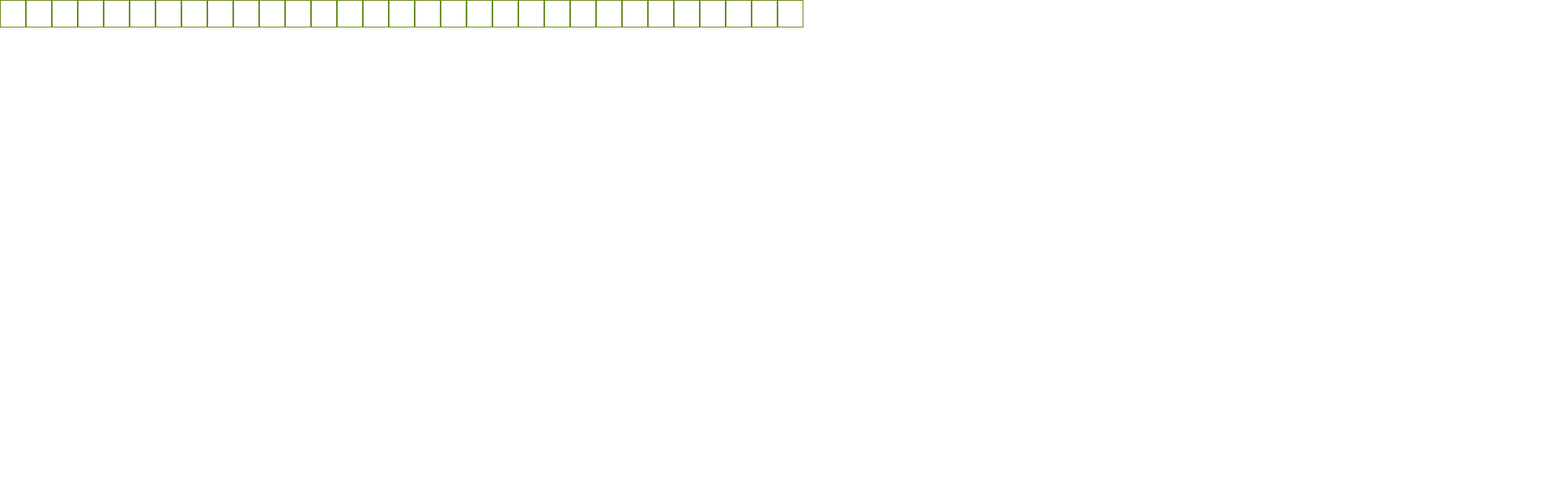
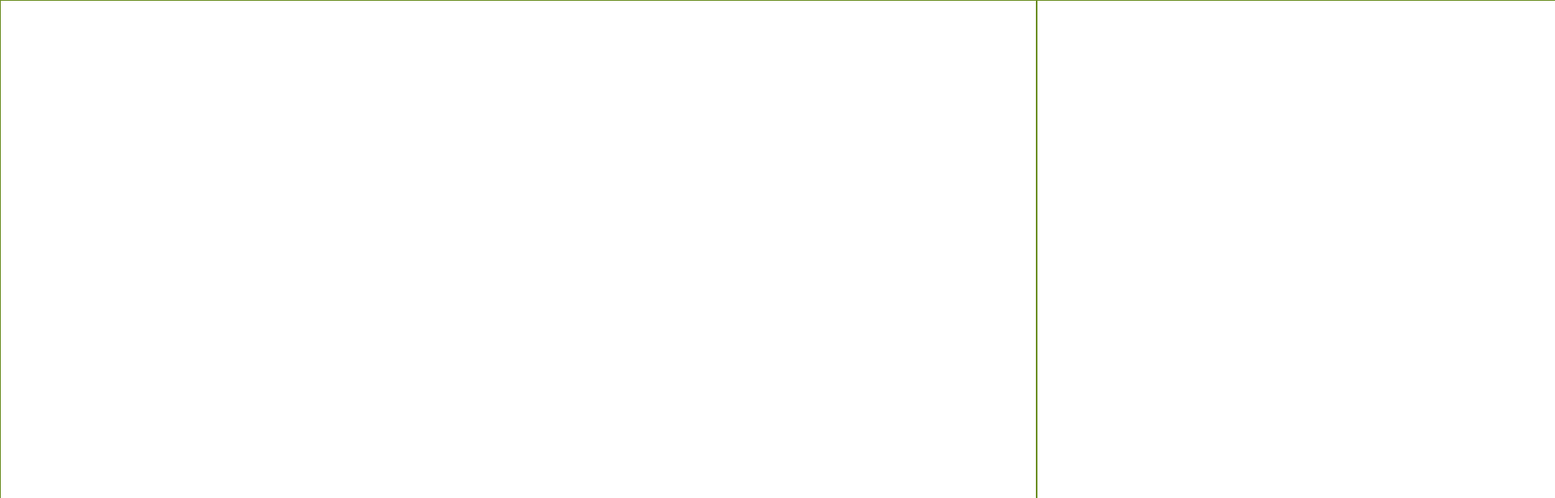
Before and after one commit to cwilliams0926/etch-a-sketch, a plain HTML site: page index.html in a window 1280 px wide. Shown: the top 616 px of the page at 81% size, 1920 px wide, since content can reach past the window. Drawn offline with Linux system fonts and the light colour scheme.

Commit message:
Add outer container to center grid

```diff
--- a/index.html
+++ b/index.html
@@ -8,6 +8,8 @@
     <script src="script.js" defer></script>
 </head>
 <body>
-    <div class="container"></div>
+    <div class="outer-container">
+        <div class="container"></div>
+    </div>
 </body>
 </html>
--- a/styles.css
+++ b/styles.css
@@ -4,8 +4,13 @@
     padding: 0;
 }
 
+.outer-container {
+    display: flex;
+    justify-content: center;
+}
+
 .container {
-    display: flex;
+    width: 100%;
 }
 
 .row {
@@ -15,7 +20,6 @@
 .square {
     aspect-ratio: 1 / 1;
     width: 100%;
-    height: 100%;
     border: solid 1px olivedrab;
     padding-top: 100%;
 }
```
